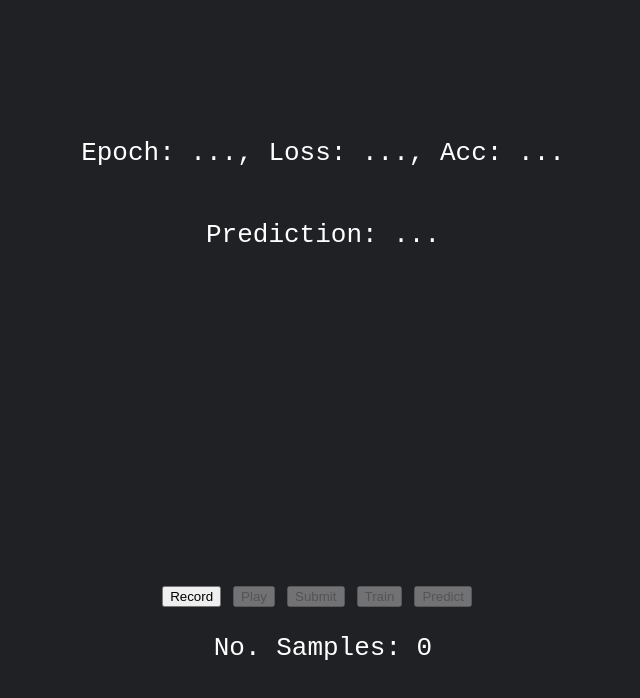
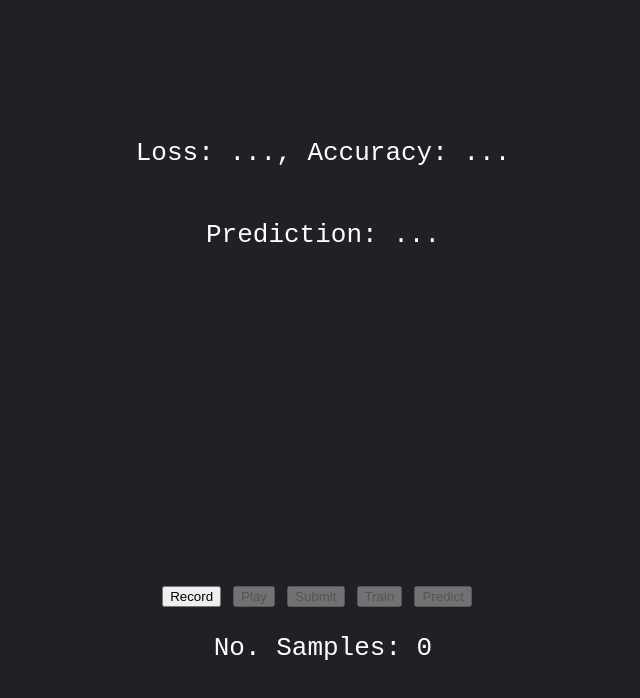
Before and after one commit to jjgp/magic-packet, a React (Create React App) app in the folder deploy/client/: page / in a window 1280 px wide. Shown: the top 698 px of the page, without its empty margins (317-957 px from the left). Built offline with nearby package versions, Linux system fonts and the light colour scheme; no server answers.

Commit message:
Remove Epoch

```diff
--- a/deploy/client/src/App.js
+++ b/deploy/client/src/App.js
@@ -112,7 +112,7 @@ const App = ({ context }) => {
     <div className="App">
       <header className="App-header">
         <pre>
-          Epoch: {"..."}, Loss: {loss}, Acc: {accuracy}
+          Loss: {loss}, Accuracy: {accuracy}
         </pre>
         <pre>Prediction: {pred}</pre>
         <canvas ref={canvasRef} width={window.innerWidth} height={300} />
```
